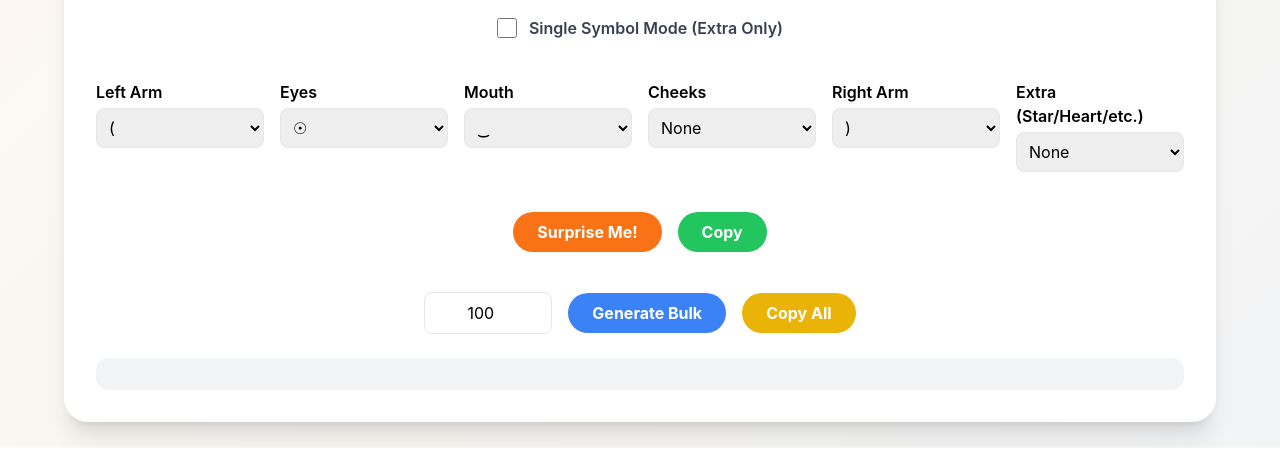
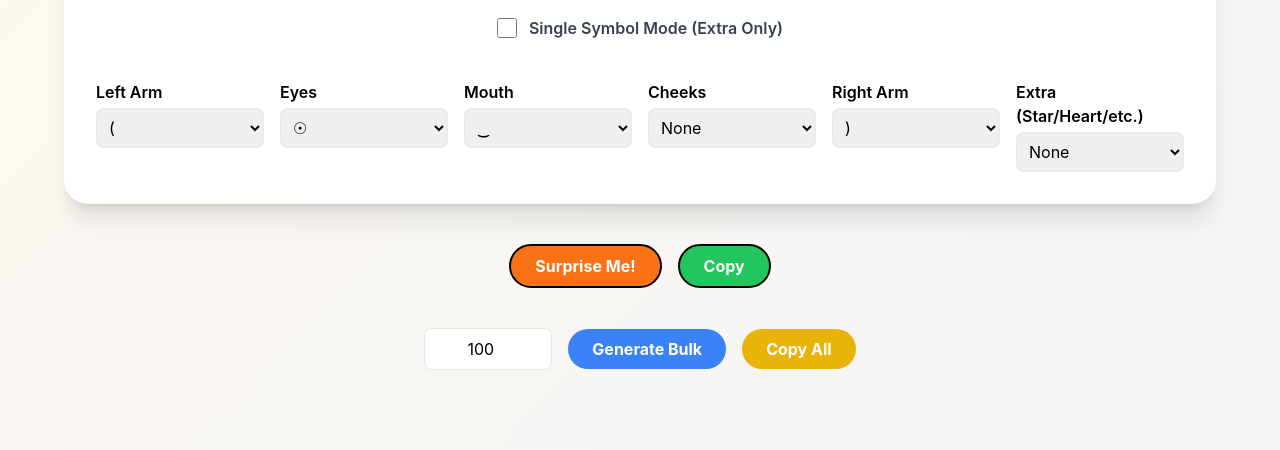
Before and after one commit to moshe888x/Emoticons-Ultra, a plain HTML site: page index.html in a window 1280 px wide. Shown: the part 352-802 px from the top of the page. Drawn offline with nearby package versions, Linux system fonts and the light colour scheme.

Commit message:
index.html

```diff
--- a/index.html
+++ b/index.html
@@ -44,12 +44,13 @@
       <div><label class="block font-semibold mb-1">Extra (Star/Heart/etc.)</label><select id="extra" class="w-full p-2 border rounded-lg"></select></div>
     </div>
 
-    <!-- Small buttons (no Generate button) -->
-    <div class="flex flex-wrap gap-4 justify-center mt-4">
-      <button onclick="surpriseMe()" class="px-6 py-2 bg-orange-500 hover:bg-orange-700 text-white font-bold rounded-3xl">Surprise Me!</button>
-      <button onclick="copyKaomoji()" class="px-6 py-2 bg-green-500 hover:bg-green-700 text-white font-bold rounded-3xl">Copy</button>
     </div>
 
+<!-- Small buttons (no Generate button) -->
+<div class="flex flex-wrap gap-4 justify-center mt-4">
+  <button onclick="surpriseMe()" class="px-6 py-2 bg-orange-500 hover:bg-orange-700 text-white font-bold rounded-3xl border-2 border-black">Surprise Me!</button>
+  <button onclick="copyKaomoji()" class="px-6 py-2 bg-green-500 hover:bg-green-700 text-white font-bold rounded-3xl border-2 border-black">Copy</button>
+</div>
     <!-- Bulk generator -->
     <div class="flex flex-col md:flex-row gap-4 items-center justify-center mt-4">
       <input type="number" id="bulkCount" value="100" min="1" max="1000" class="p-2 border rounded-lg text-center w-32">
```
